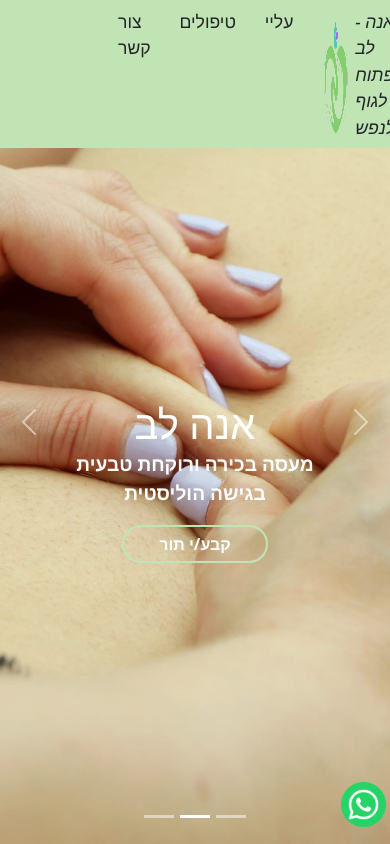
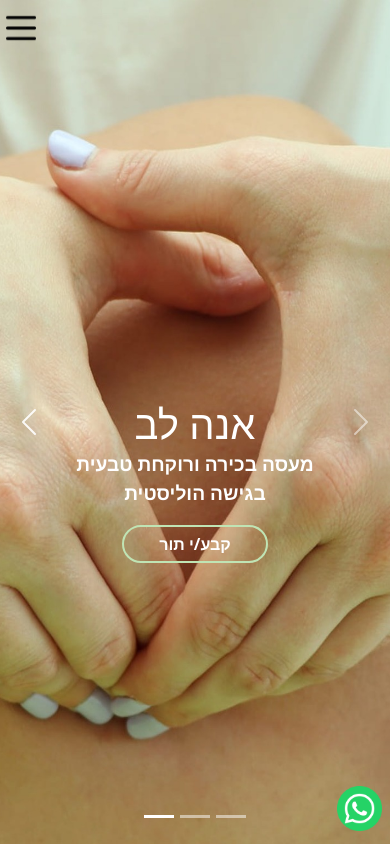
Before and after one commit to Silveronski/massuese-landingpage, a React (Vite) app: page / in a window 390 px wide. Shown: the top 844 px of the page. Built offline with nearby package versions, Linux system fonts and the light colour scheme.

Commit message:
made navbar responsive with animations

```diff
--- a/src/components/Navbar.jsx
+++ b/src/components/Navbar.jsx
@@ -1,17 +1,43 @@
-import React from 'react';
+import React, { useRef, useState } from 'react';
 import Logo from '../assets/images/Logo.png';
+import close from '../assets/images/close.png';
 import hamburger from '../assets/images/hamburger.png';
 
 const Navbar = () => {
+
+  const [isNavbarOpen, setIsNavbarOpen] = useState(false);
+  const navbar = useRef();
+  const imgRef = useRef();
+
+  const onAnimationEnd = () => {
+    navbar.current.style.display = 'none';
+  }
+
+  const handleHamburgerClick = () => {
+    setIsNavbarOpen(!isNavbarOpen);
+    if (isNavbarOpen){
+      imgRef.current.src = hamburger;
+      navbar.current.style.animation = "slideInFromDown 0.4s ease";
+      navbar.current.addEventListener("animationend", onAnimationEnd, { once: true });
+    }
+    else {
+      navbar.current.style.animation = "slideInFromAbove 0.4s ease";
+      navbar.current.style.display = 'block';
+      setTimeout(() => {
+        imgRef.current.src = close;
+      }, 150);
+    }
+  }
+
   return (
     <header>
-        <nav className='main-navbar'>
-            <img className='hamburger' src={hamburger} alt="" />
+        <img ref={imgRef} onClick={handleHamburgerClick} className='hamburger' src={hamburger} alt=""/>
+        <nav ref={navbar} className='main-navbar'>
             <ul>
                 <li>צור קשר</li>
                 <li>טיפולים</li>
                 <li>עליי</li>
-                <li><img src={Logo} alt=""/> אנה - לב פתוח לגוף ולנפש</li>
+                <li className='navbar-logo'><img src={Logo} alt=""/> אנה - לב פתוח לגוף ולנפש</li>
             </ul>
         </nav>
     </header>
--- a/src/styles/footer.scss
+++ b/src/styles/footer.scss
@@ -50,6 +50,11 @@ footer{
                     flex-direction: column;
                     gap: 6px;
                 }
+                @include mobile{
+                    h5{
+                        margin-top: 5%;
+                    }
+                }
             }
             div:nth-child(2){
                 display: flex;
--- a/src/styles/header.scss
+++ b/src/styles/header.scss
@@ -1,18 +1,41 @@
 header{
+    .hamburger{
+        display: none;
+        position: fixed;
+        width: 30px;
+        top: 1.5%;
+        left: 1.5%;
+        z-index: 999;
+        @include mobile{
+            display: inline-block;
+        }
+    }
     .main-navbar{
         position: fixed;
         z-index: 10;
         width: 100%;
         background-color: $greenColor;
-        .hamburger{
+        @keyframes slideInFromAbove {
+            0%{
+                top: -100%;
+            }
+            100%{
+                top: 0%;
+            }
+        }
+        @keyframes slideInFromDown {
+            0%{
+                top: 0%;
+            }
+            100%{
+                top: -100%;
+            }
+        }
+        @include mobile{
             display: none;
-            position: absolute;
-            width: 20px;
-            top: 21%;
-            left: 1%;
         }
         ul{
-            margin-left: 20%;
+            margin-left: 30%;
             margin-top: 0;
             margin-bottom: 0;
             display: flex;
@@ -23,18 +46,34 @@ header{
                 padding-left: 0;
                 gap: 0.2rem;
             }
+            @include mobile{
+                flex-direction: column;
+                margin: 0;
+                gap: 0.2700rem;
+            }
             li{
                 padding: 0.5rem;
                 cursor: pointer;
                 font-size: 1.1rem;
                 transition: 0.5s;
-                &:last-child{
+                @include mobile{
+                    padding: 1px;
+                    text-align: center;
+                    &:not(.navbar-logo){
+                        margin-right: 5%;
+                    }
+                }
+            }
+            .navbar-logo{
                 display: flex;
                 gap: 5px;
                 margin-left: auto;
                 margin-right: 25%;
                 font-style: italic;
                 font-weight: 500;
+                &:hover{
+                    color: rgba(0, 0, 0, 0.551);
+                }
                 img{
                     width: 28px;
                 }
@@ -42,9 +81,10 @@ header{
                     margin-left: auto;
                     margin-right: 0;
                 }
-                }
-                &:hover{
-                    color: rgba(0, 0, 0, 0.551);
+                @include mobile{
+                   gap: 0;
+                   display: block;
+                   margin-bottom: 1%;
                 }
             }
         }
--- a/src/styles/style.scss
+++ b/src/styles/style.scss
@@ -350,5 +350,9 @@
         &:hover{
             transform: scale(1.2);
         }
+        @include mobile{
+            right: 2%;
+            bottom: 1.5%;
+        }
     }
 }
```
Also changed, not shown: src/assets/images/close.png (added). Lines whose indentation alone changed are shown as unchanged.
